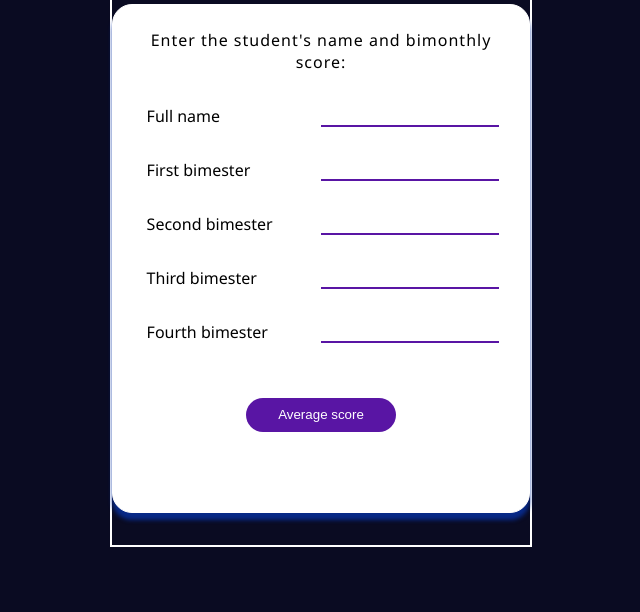
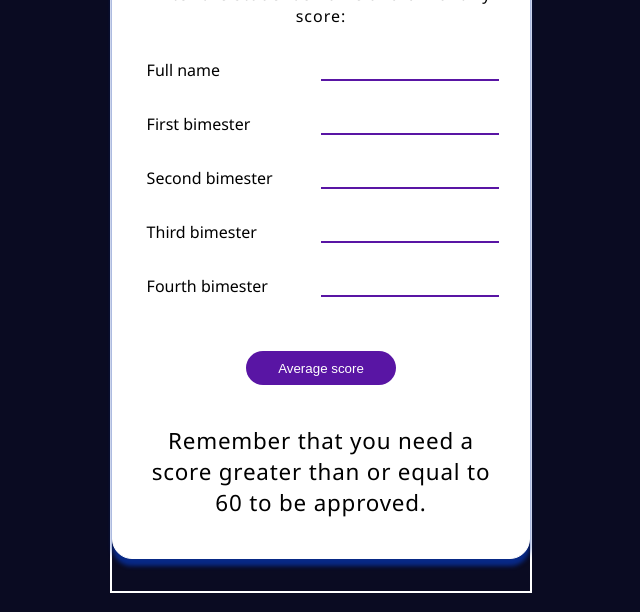
Before and after one commit to DavidRocFeler/gradebookapp, a plain HTML site: page index.html in a window 1280 px wide. Shown: the part 204-816 px from the top of the page, without its empty margins (319-959 px from the left). Drawn offline with Linux system fonts and the light colour scheme.

Commit message:
fixed span

```diff
--- a/index.html
+++ b/index.html
@@ -30,7 +30,7 @@
                     <input required id="input-fourth" type="number" class="input">
                 </div>
                 <button id="check-btn">Average score</button>
-                <span id="result"></span>
+                <span id="result"> Remember that you need a score greater than or equal to 60 to be approved.</span>
             </form>
         </div>
     </aside>
```
